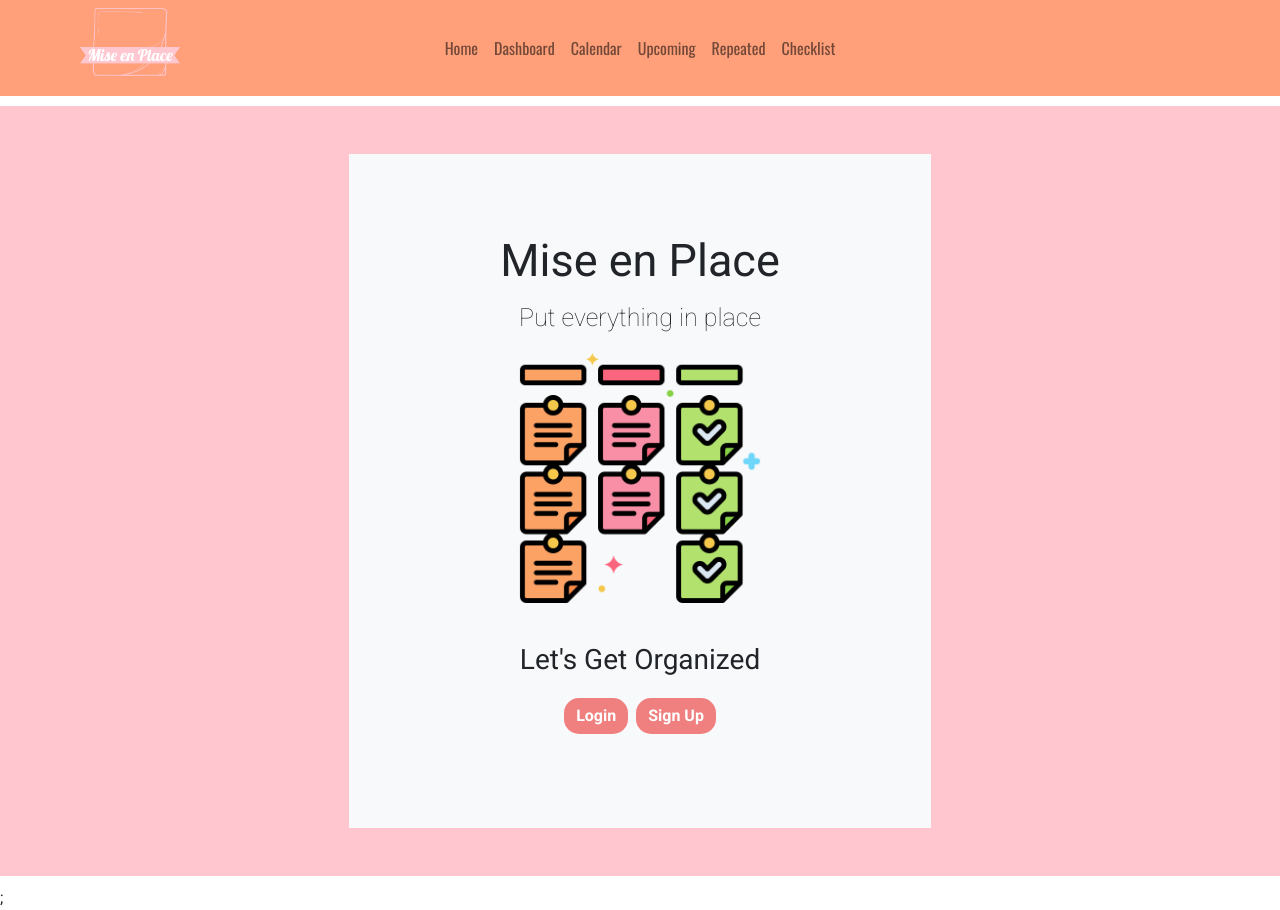
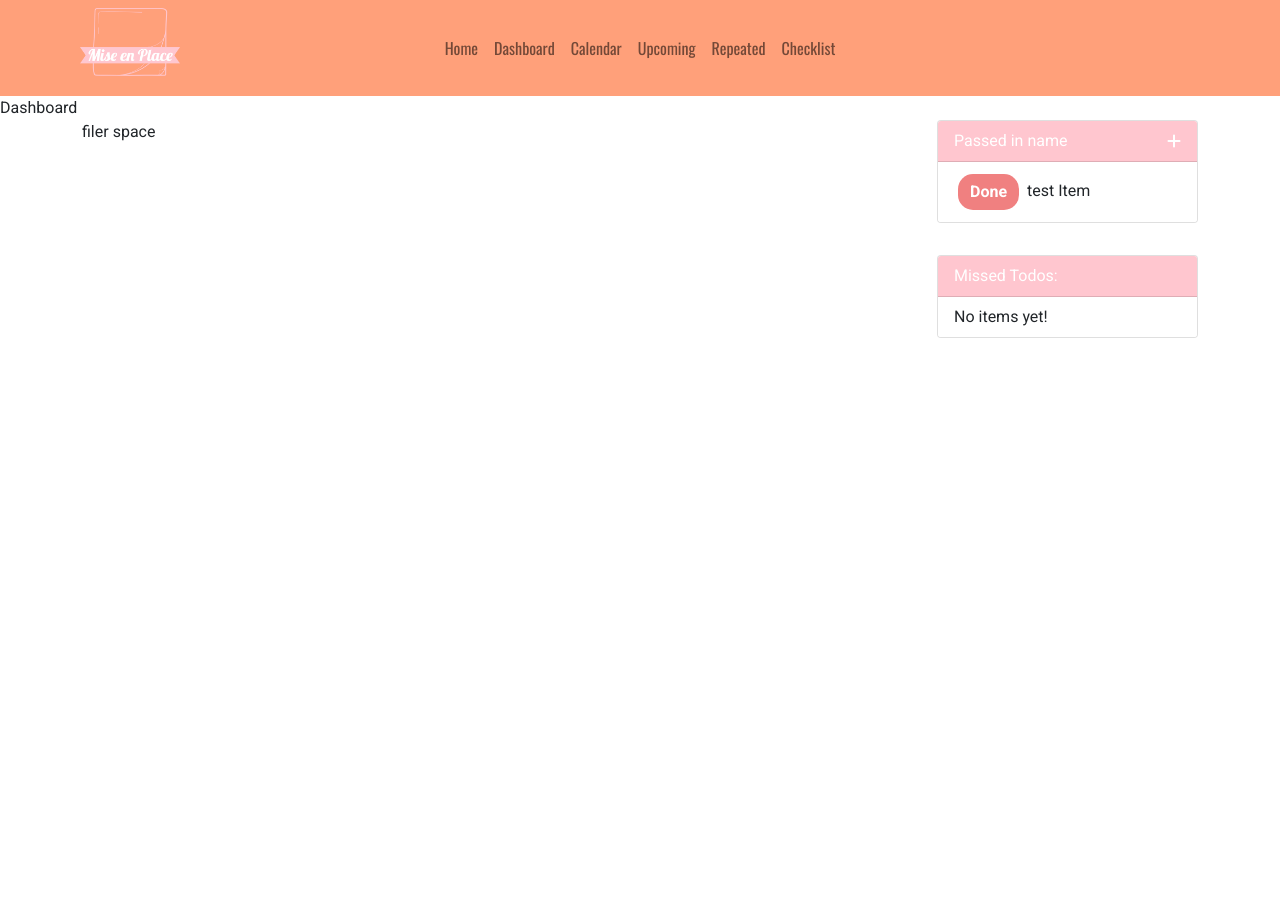
Before and after one commit to jvbridge/mise-en-place-react, a React (Create React App) app in the folder src/client/: page / in a window 1280 px wide. After the commit the page ends 800 px from the top, so only its background shows below. Built offline with nearby package versions, Linux system fonts and the light colour scheme; sample sign-in values are in the browser's storage.

Commit message:
authroization redirection

```diff
--- a/src/client/src/App.tsx
+++ b/src/client/src/App.tsx
@@ -1,6 +1,11 @@
 // routing and backend connection
 import { ApolloClient, ApolloProvider, InMemoryCache } from '@apollo/client';
-import { BrowserRouter as Router, Routes, Route } from 'react-router-dom';
+import {
+  BrowserRouter as Router,
+  Routes,
+  Route,
+  Navigate,
+} from 'react-router-dom';
 
 // pages
 import Login from './pages/Login';
@@ -10,6 +15,9 @@ import NotFound from './pages/notFound';
 
 // components
 import Homebar from './components/Homebar';
+
+// authorization
+import auth from './util/auth';
 
 // apollo client initialization
 const client = new ApolloClient({
@@ -23,12 +31,20 @@ function App() {
     <ApolloProvider client={client}>
       <Router>
         <Homebar />
-        <Routes>
-          <Route path="/" element={<Login />} />
-          <Route path="/calendar" element={<Calendar />} />
-          <Route path="/dashboard" element={<Dashboard />} />
-          <Route path="/*" element={<NotFound />} />
-        </Routes>
+        {auth.loggedIn() ? (
+          <Routes>
+            <Route path="/" element={<Dashboard />} />
+            <Route path="/calendar" element={<Calendar />} />
+            <Route path="/dashboard" element={<Dashboard />} />
+            <Route path="/login" element={<Navigate to="/" />} />
+            <Route path="/*" element={<NotFound />} />
+          </Routes>
+        ) : (
+          <Routes>
+            <Route path="/" element={<Login />} />
+            <Route path="/*" element={<Navigate to="/" />} />
+          </Routes>
+        )}
       </Router>
     </ApolloProvider>
   );
```
